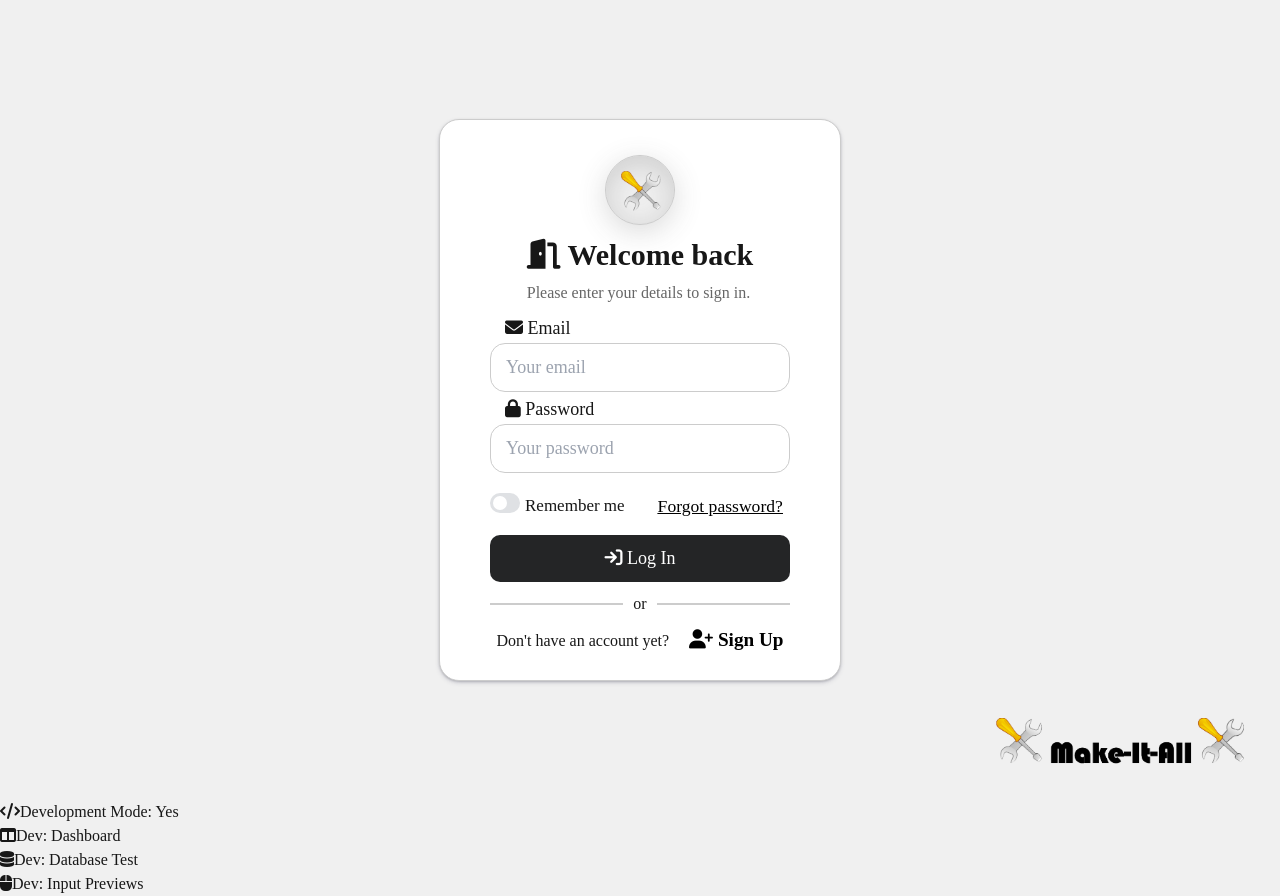
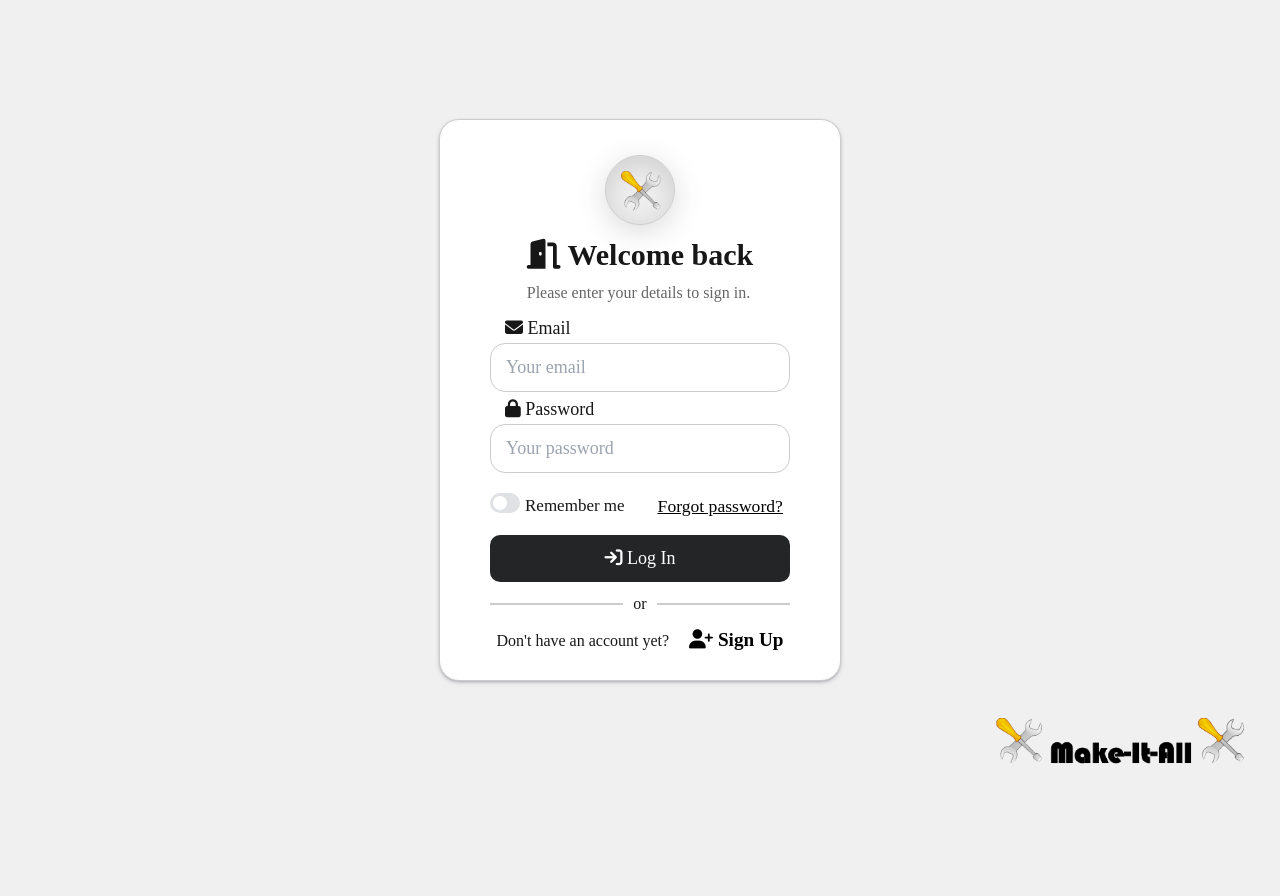
Before and after one commit to lborocs/cob290-part2-team-19, a Next.js app: page /login in a window 1280 px wide. After the commit the page ends 800 px from the top, so only its background shows below. Built offline with nearby package versions, Linux system fonts and the light colour scheme; a web font is replaced by a local one.

Commit message:
update isDev false

```diff
--- a/src/app/login/page.tsx
+++ b/src/app/login/page.tsx
@@ -98,7 +98,8 @@ const Login = () => {
     fetchHtmlContent()
     }, [])
 
-    const isDev = process.env.NODE_ENV === 'development';
+    // const isDev = process.env.NODE_ENV === 'development';
+    const isDev = false;
     const devContent = isDev ? <div>
     <div className='absolute top-[1em] right-[1em]'>
         <div className='flex gap-[.3em] justify-start items-center'>
```
